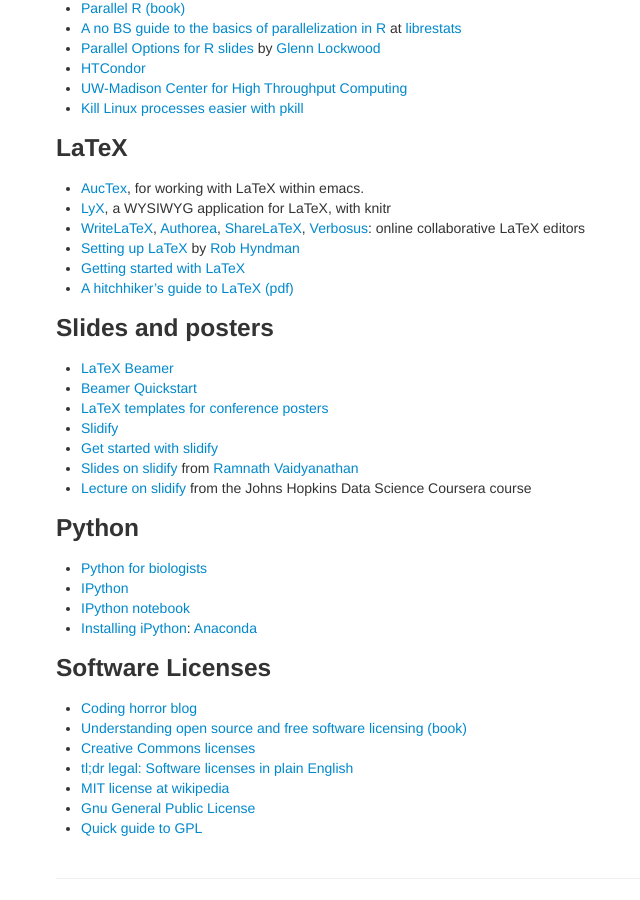
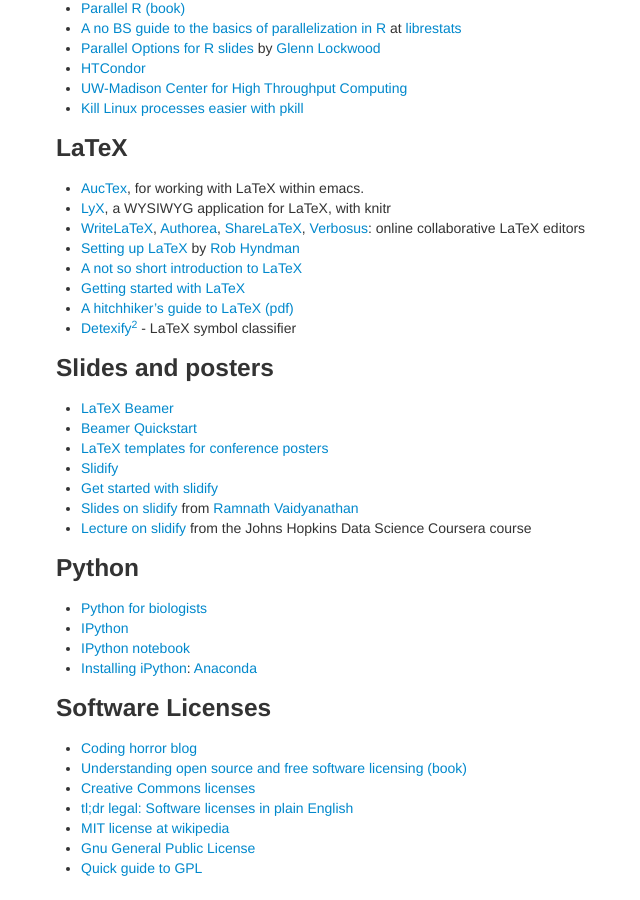
Before and after one commit to kbroman/Tools4RR, a Jekyll site: the page built from pages/resources.md, in a window 1280 px wide and 900 px high, scrolled down 2757 px. Shown: the whole window, without its empty margins (234-874 px from the left). Built offline with Jekyll 4.4.1, drawn with Linux system fonts in a browser that asks for light colours.

Commit message:
Add a couple of LaTeX resources

```diff
--- a/pages/resources.md
+++ b/pages/resources.md
@@ -179,8 +179,11 @@
   [ShareLaTeX](http://sharelatex.com),
   [Verbosus](http://verbosus.com): online collaborative LaTeX editors
 - [Setting up LaTeX](http://robjhyndman.com/hyndsight/latex-setup/) by [Rob Hyndman](http://robjhyndman.com)
+- [A not so short introduction to LaTeX](http://www.ctan.org/tex-archive/info/lshort/english/)
 - [Getting started with LaTeX](http://www.maths.tcd.ie/~dwilkins/LaTeXPrimer/GSWLaTeX.pdf)
 - [A hitchhiker's guide to LaTeX (pdf)](http://chaosbook.org/FAQ/lala.pdf)
+- [Detexify<sup>2</sup>](http://detexify.kirelabs.org/classify.html) -
+  LaTeX symbol classifier
 
 
 
```
